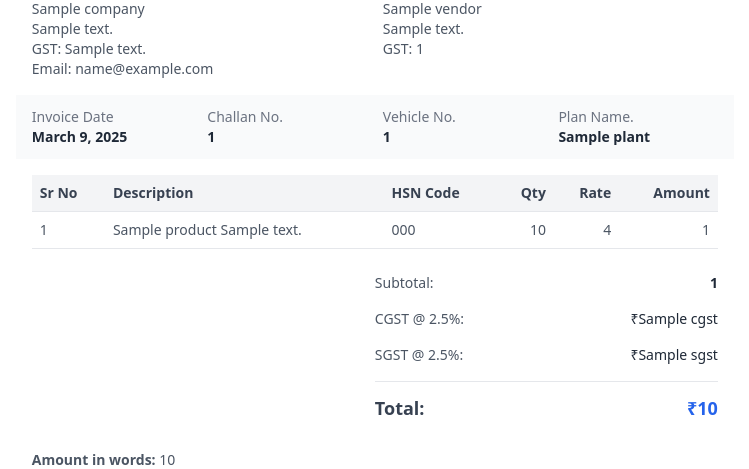
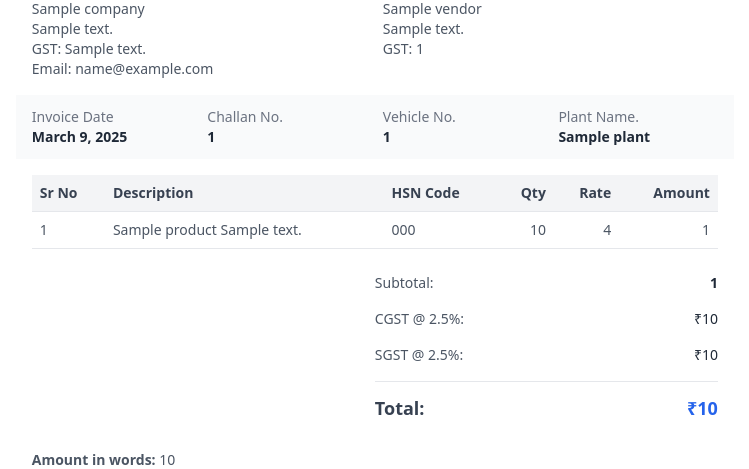
Before and after one commit to Webstalkerrahul/djangotemp, a Django app: template project/billing/templates/bill_template.html in a window 1280 px wide. Shown: the part 216-685 px from the top of the page, without its empty margins (22-771 px from the left). Run offline with Django 5.2, Linux system fonts and the light colour scheme; the template is opened without the code that fills it: most values are stand-ins (such as "Sample title", 1, 10 or a date in 2020); grey boxes marked "Sample" are stand-in pictures; some libraries are stand-ins or nearby versions.

Commit message:
minor modifications

```diff
--- a/project/billing/templates/bill_template.html
+++ b/project/billing/templates/bill_template.html
@@ -98,7 +98,7 @@
                 <p class="font-semibold text-gray-800">{{ invoice.vehicle.number }}</p>
             </div>
             <div>
-                <p class="font-medium text-gray-500">Plan Name.</p>
+                <p class="font-medium text-gray-500">Plant Name.</p>
                 <p class="font-semibold text-gray-800">{{ invoice.plant.name }}</p>
             </div>
         </div>
@@ -124,7 +124,7 @@
                             <td class="py-2 px-2 border-b text-sm text-gray-600">{{ invoice.product.hsn_code}}</td>
                             <td class="py-2 px-2 border-b text-sm text-gray-600 text-right">{{ invoice.quantity}}</td>
                             <td class="py-2 px-2 border-b text-sm text-gray-600 text-right">{{ invoice.rate}}</td>
-                            <td class="py-2 px-2 border-b text-sm text-gray-600 text-right">{{ invoice.total_amount}}</td>
+                            <td class="py-2 px-2 border-b text-sm text-gray-600 text-right">{{ invoice.total_amount|floatformat:0}}</td>
                         </tr>
                     </tbody>
                 </table>
@@ -134,19 +134,19 @@
             <div class="mt-4 md:w-1/2 ml-auto">
                 <div class="flex justify-between py-2 text-sm">
                     <span class="font-medium text-gray-600">Subtotal:</span>
-                    <span class="text-gray-800 font-semibold">{{ invoice.total_amount}}</span>
+                    <span class="text-gray-800 font-semibold">{{ invoice.total_amount|floatformat:0}}</span>
                 </div>
                 <div class="flex justify-between py-2 text-sm">
                     <span class="font-medium text-gray-600">CGST @ 2.5%:</span>
-                    <span class="text-gray-800">₹{{ invoice.cgst }}</span>
+                    <span class="text-gray-800">₹{{ invoice.cgst|floatformat:0 }}</span>
                 </div>
                 <div class="flex justify-between py-2 text-sm">
                     <span class="font-medium text-gray-600">SGST @ 2.5%:</span>
-                    <span class="text-gray-800">₹{{ invoice.sgst }}</span>
+                    <span class="text-gray-800">₹{{ invoice.sgst|floatformat:0 }}</span>
                 </div>
                 <div class="flex justify-between py-3 text-lg font-bold border-t border-gray-200 mt-2">
                     <span class="text-gray-700">Total:</span>
-                    <span class="text-blue-600">₹{{ invoice.net_amount }}</span>
+                    <span class="text-blue-600">₹{{ invoice.net_amount|floatformat:0 }}</span>
                 </div>
             </div>
 
```
